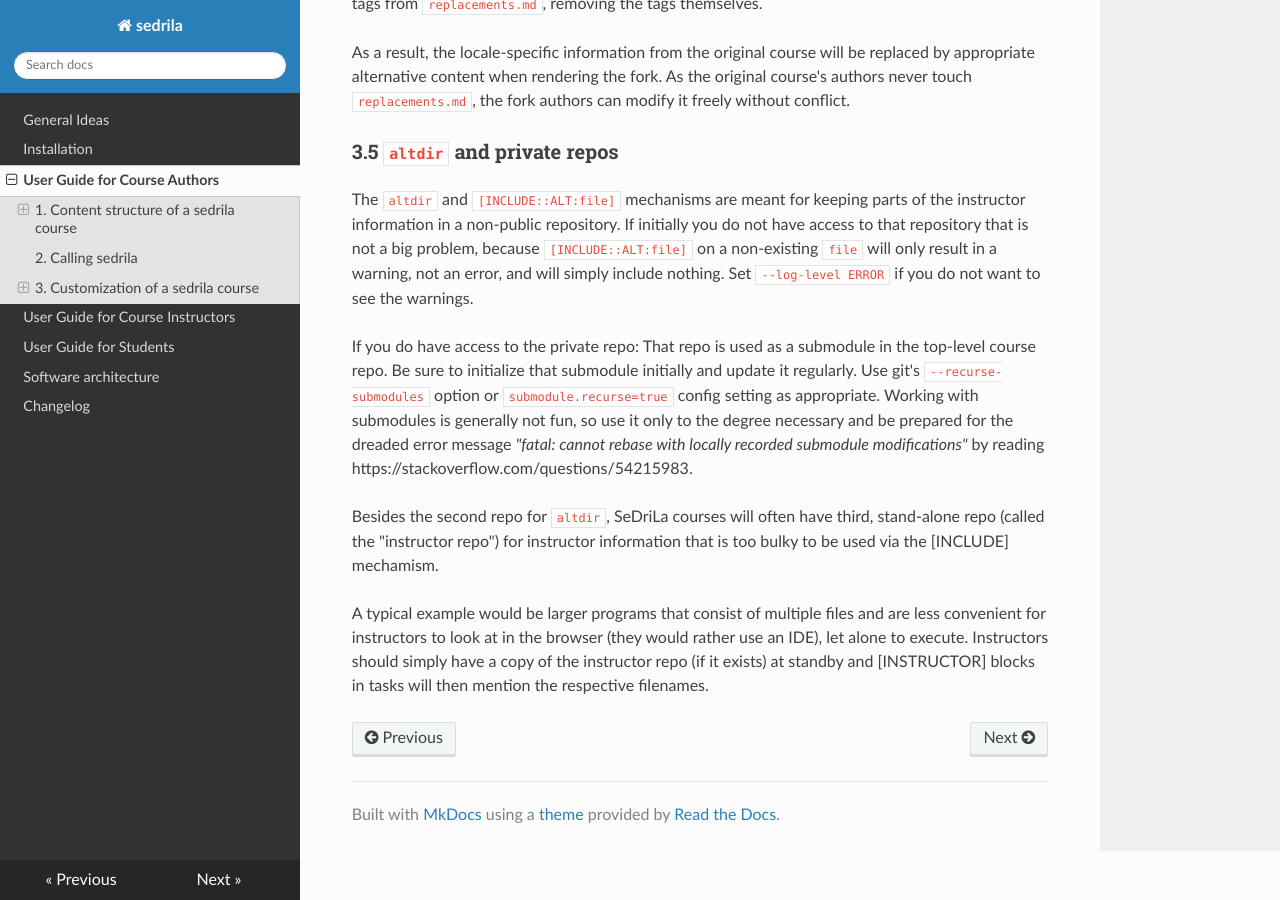
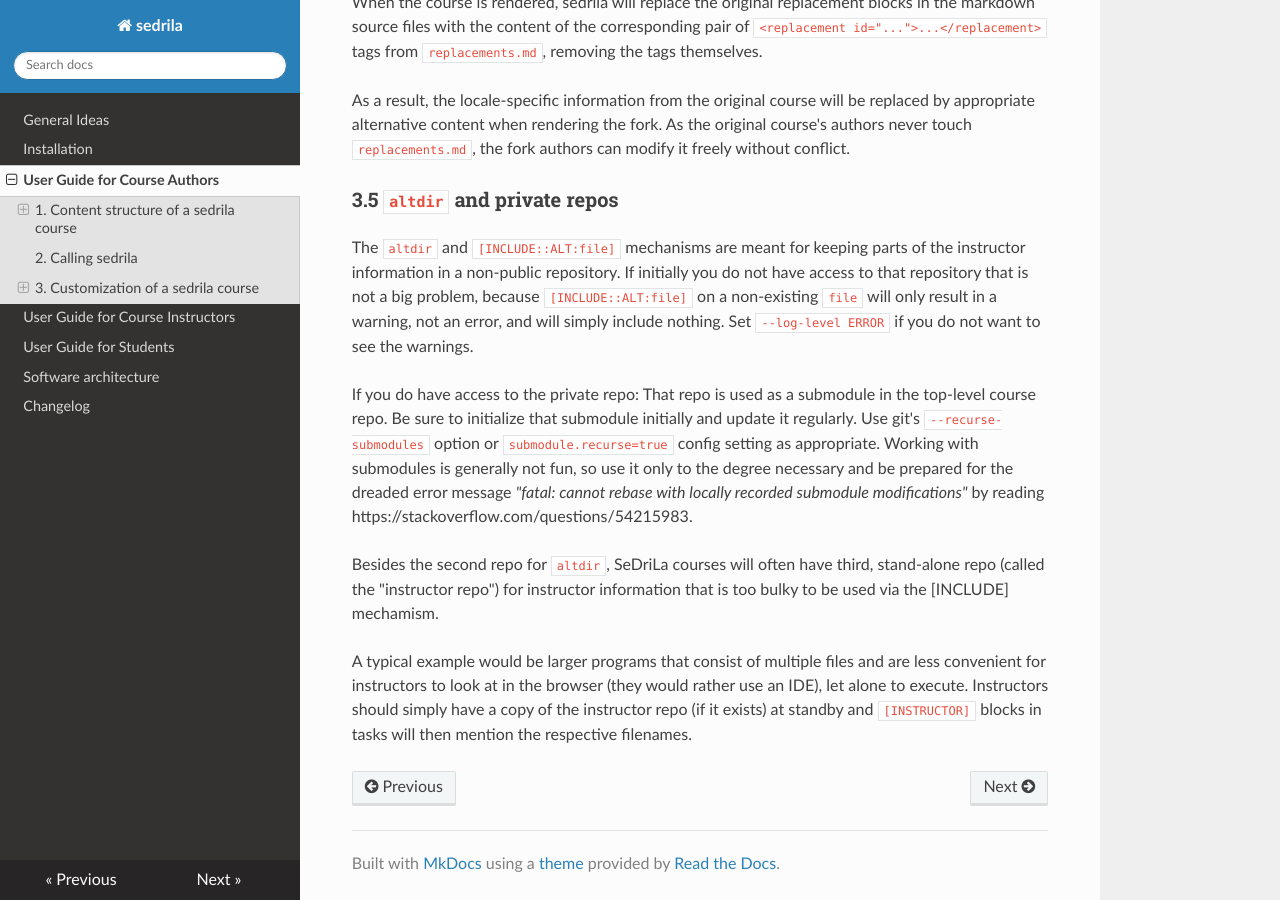
Before and after one commit to fubinf/sedrila, an MkDocs documentation site: the page built from docs/authors.md, in a window 1280 px wide and 900 px high, scrolled down 17284 px. Built offline with MkDocs 1.6.1, drawn with Linux system fonts in a browser that asks for light colours; nearby versions of some CDN libraries; some of the changed text lies outside the part shown.

```diff
--- a/docs/authors.md
+++ b/docs/authors.md
@@ -784,6 +784,7 @@ but still be able to receive (and integrate automatically, simply by a git merge
 of the later changes those other authors may be making.
 
 The support for this has the following components:
+
 - Modifying the overall layout of the overall course website by modifying HTML templates
 - Modifying appearance by modifying CSS styles
 - Patching parts of task files that talk about university-specific things by
@@ -873,4 +874,4 @@ A typical example would be larger programs that consist of multiple files
 and are less convenient for instructors to look at in the browser
 (they would rather use an IDE), let alone to execute.
 Instructors should simply have a copy of the instructor repo (if it exists)
-at standby and [INSTRUCTOR] blocks in tasks will then mention the respective filenames.
+at standby and `[INSTRUCTOR]` blocks in tasks will then mention the respective filenames.
```
